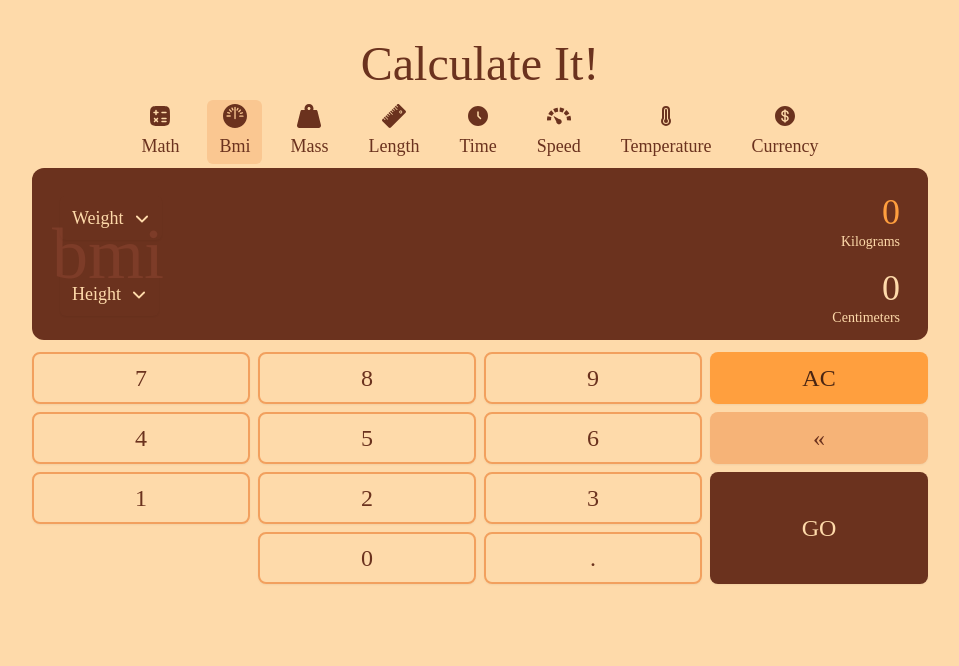
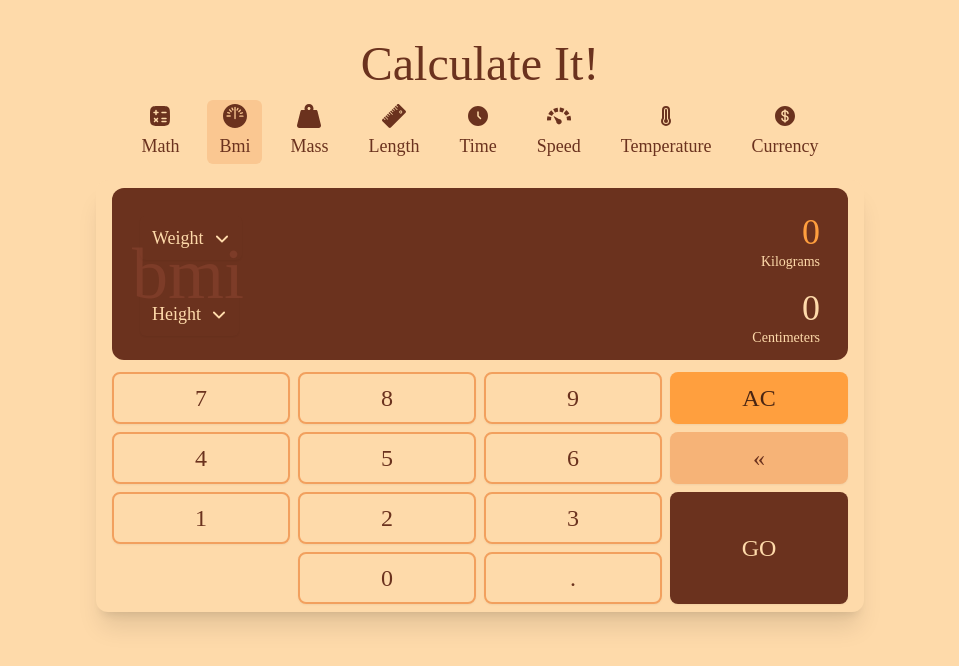
Before and after one commit to AllanKirui/calculate-it, a Vue app: page /bmi in a window 1280 px wide. Shown: the top 666 px of the page, without its empty margins (160-1119 px from the left). Built offline with nearby package versions, Linux system fonts and the light colour scheme.

Commit message:
Update global calculator styles

```diff
--- a/src/assets/input.css
+++ b/src/assets/input.css
@@ -132,8 +132,9 @@
 }
 
 /* calculator screen & button container heights */
-.calculator-height {
+.calculator-container {
   height: calc(100vh - 80px);
+  @apply relative max-w-3xl mx-auto md:h-auto md:mt-3 px-3 sm:px-4 py-2 bg-navajo-white shadow-xl rounded-xl;
 }
 
 .display-container {
@@ -181,7 +182,7 @@
 
 /* dropdown styles */
 .dropdown-container {
-  @apply sm:px-2 py-2 md:py-1 relative flex text-2xl sm:text-4xl text-navajo-white;
+  @apply sm:px-2 py-2 md:py-1 relative flex text-3xl sm:text-4xl text-navajo-white;
 }
 
 .dropdown-container .results-wrapper {
@@ -203,3 +204,21 @@
 .menu-items-wrapper {
   @apply absolute top-0 md:top-[100px] left-0 md:left-1/2 md:-translate-x-1/2 z-50 w-full md:max-w-3xl h-screen md:h-auto md:min-h-[510px] p-5 scrollable overflow-scroll origin-center rounded-md bg-macaroni-and-cheese bg-opacity-95 shadow-lg ring-2 ring-mellow-apricot focus:outline-none text-lg text-seal-brown;
 }
+
+@media (max-width: 321px) {
+  .display-container .bg-text:not(.bg-text.math-calculator) {
+    @apply right-4;
+  }
+
+  .dropdown-container {
+    @apply flex flex-col;
+  }
+
+  .dropdown-container .menu-button {
+    @apply py-1 justify-start;
+  }
+
+  .dropdown-container .unit-name-wrapper {
+    @apply relative text-right;
+  }
+}
```
